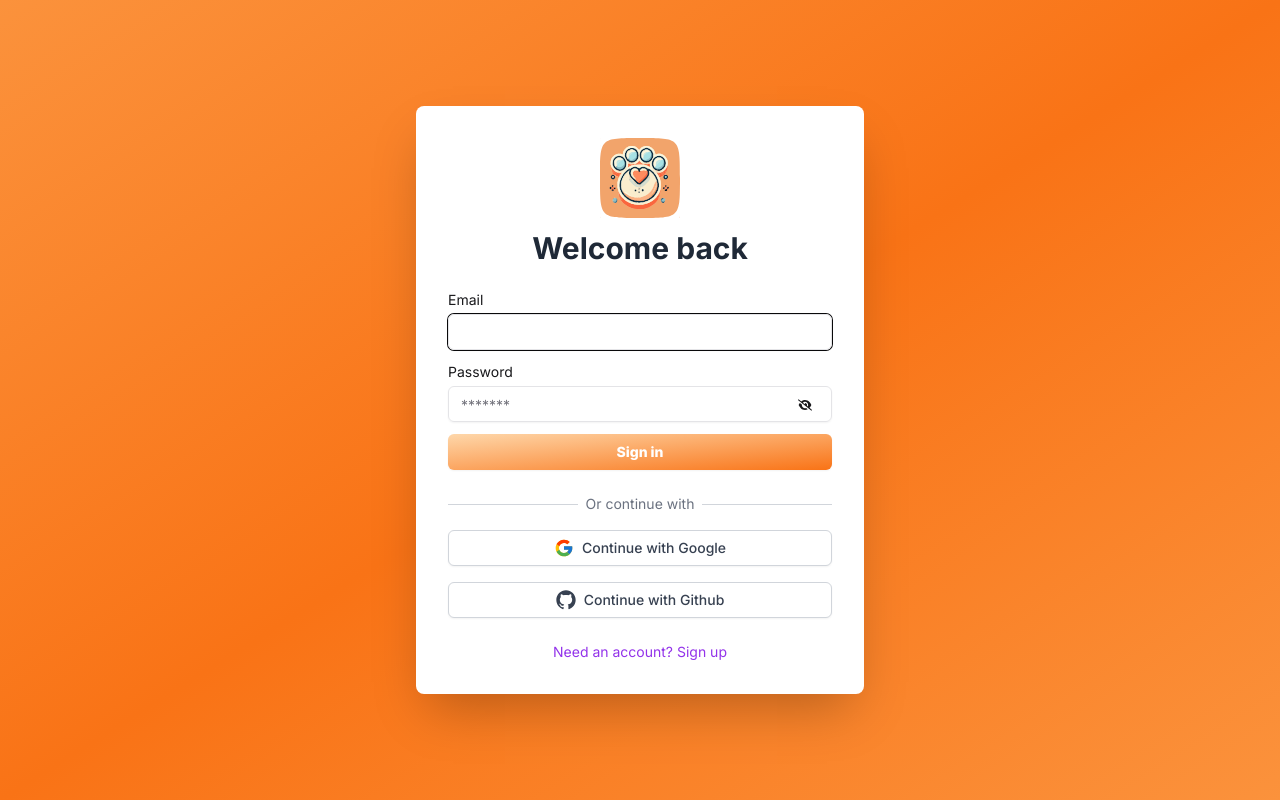
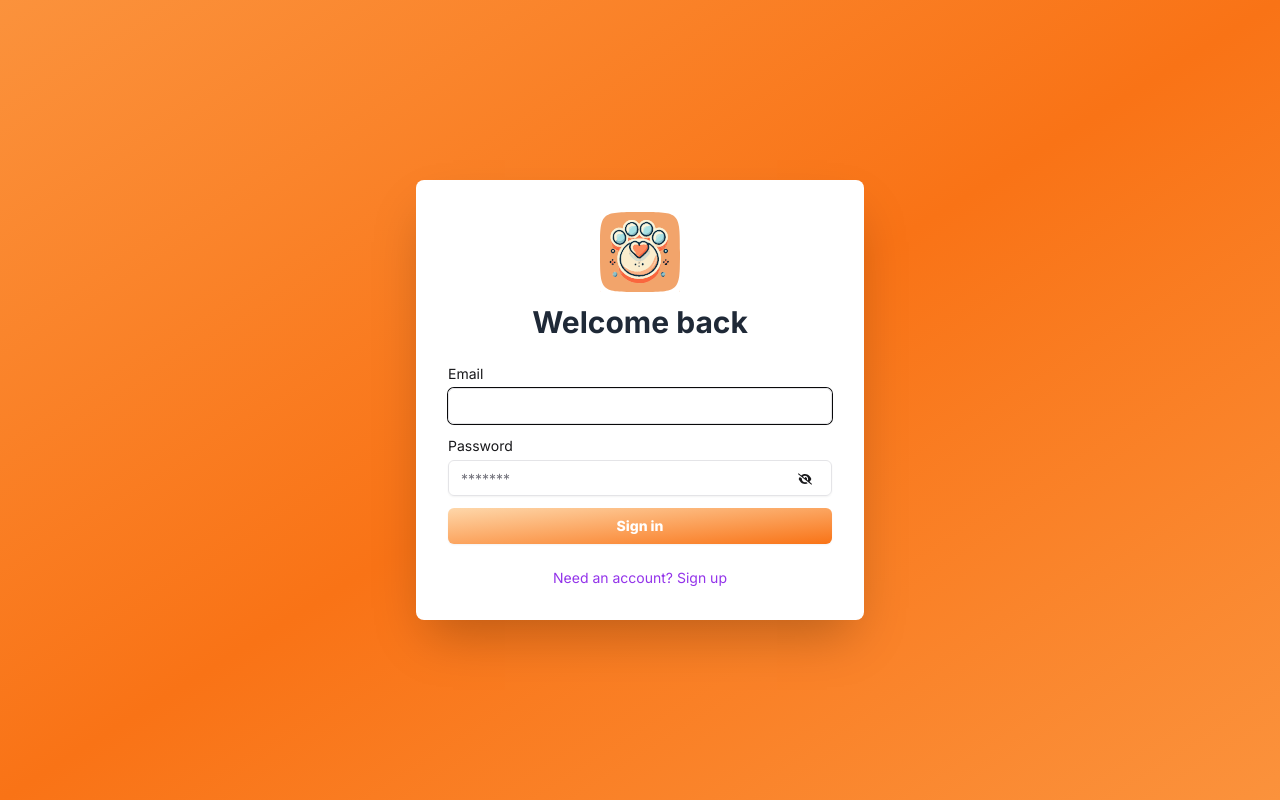
Before and after one commit to mejialaguna/pet_shop, a Next.js app: page /login in a window 1280 px wide. Built offline with nearby package versions, Linux system fonts and the light colour scheme.

Commit message:
petshop: vercel fixes

```diff
--- a/src/app/(auth)/login/ui/LoginForm.tsx
+++ b/src/app/(auth)/login/ui/LoginForm.tsx
@@ -1,5 +1,6 @@
 import Image from 'next/image';
 
+// eslint-disable-next-line @typescript-eslint/no-unused-vars
 import { AuthNavigation, SocialButton } from '@/app/components';
 
 import Form from './Form';
@@ -22,7 +23,7 @@ export const LoginForm = ({ searchParams }: SearchParams) => {
       </div>
       <Form searchParams={searchParams} />
       <div className='space-y-4'>
-        <div className='relative'>
+        {/* <div className='relative'>
           <div className='absolute inset-0 flex items-center'>
             <div className='w-full border-t border-gray-300'></div>
           </div>
@@ -31,15 +32,15 @@ export const LoginForm = ({ searchParams }: SearchParams) => {
               Or continue with
             </span>
           </div>
-        </div>
-        <SocialButton
+        </div> */}
+        {/* <SocialButton
           provider='google'
           // onClick={() => handleSocialLogin('google')}
         />
         <SocialButton
           provider='github'
           // onClick={() => handleSocialLogin('github')}
-        />
+        /> */}
       </div>
       <AuthNavigation
         pathName='/signup'
--- a/src/app/(auth)/signup/ui/RegisterForm.tsx
+++ b/src/app/(auth)/signup/ui/RegisterForm.tsx
@@ -1,6 +1,7 @@
 import Image from 'next/image';
 import React from 'react';
 
+// eslint-disable-next-line @typescript-eslint/no-unused-vars
 import { AuthNavigation, SocialButton } from '@/app/components';
 
 import Form from './Form';
@@ -17,7 +18,7 @@ export const RegisterForm = () => {
       </div>
       <Form />
       <div className='space-y-4'>
-        <div className='relative'>
+        {/* <div className='relative'>
           <div className='absolute inset-0 flex items-center'>
             <div className='w-full border-t border-gray-300'></div>
           </div>
@@ -26,15 +27,15 @@ export const RegisterForm = () => {
               Or continue with
             </span>
           </div>
-        </div>
-        <SocialButton
+        </div> */}
+        {/* <SocialButton
           provider='google'
           // onClick={() => handleSocialLogin('google')}
         />
         <SocialButton
           provider='github'
           // onClick={() => handleSocialLogin('github')}
-        />
+        /> */}
       </div>
       <AuthNavigation
         pathName={'/login'}
--- a/tailwind.config.js
+++ b/tailwind.config.js
@@ -23,5 +23,6 @@ module.exports = {
     },
   },
   // eslint-disable-next-line @typescript-eslint/no-require-imports
-  plugins: [require('tailwindcss-animate'), require('tailwind-scrollbar-hide')],
+  plugins: [require('tailwindcss-animate'),
+    async () => (await import('tailwind-scrollbar-hide')).default,],
 };
```
